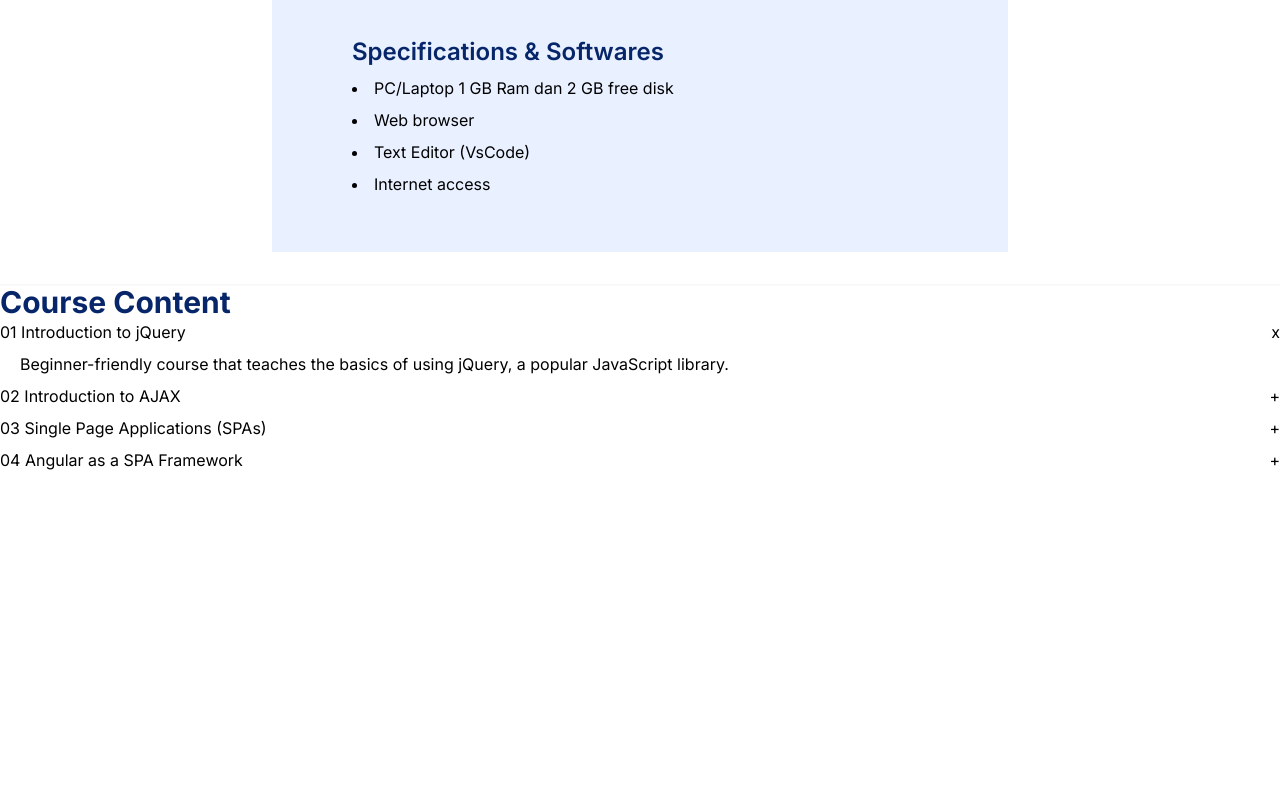
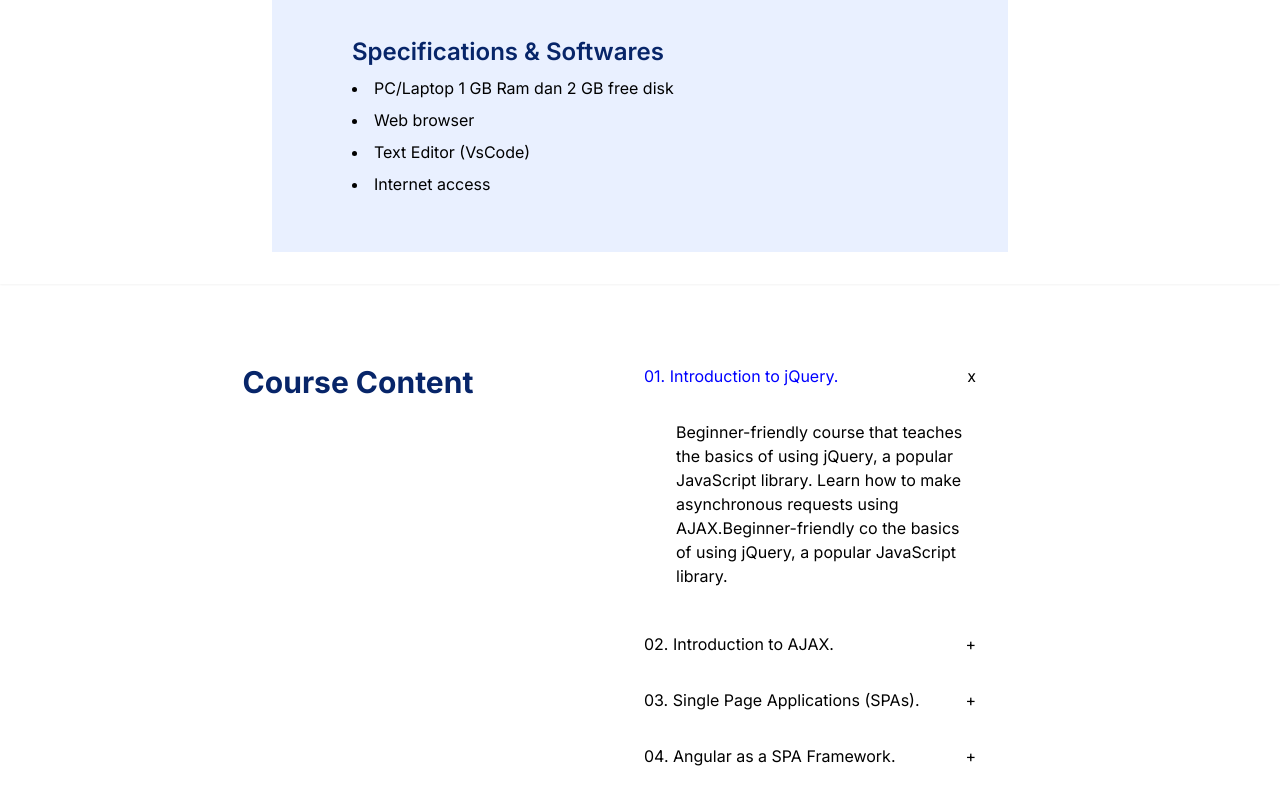
Before and after one commit to Xanvia/MOOC-IT-Center-UOP, a Next.js app in the folder frontend/: page /courses/1 in a window 1280 px wide. Shown: the part 1477-2277 px from the top of the page. Before the commit the page ends 1949 px from the top, so only its background shows below. Built offline with nearby package versions, Linux system fonts and the light colour scheme; no server answers.

Commit message:
feat: customized and fix allignments

```diff
--- a/frontend/src/components/Course/CourseCard/CourseHome/CourseContent.tsx
+++ b/frontend/src/components/Course/CourseCard/CourseHome/CourseContent.tsx
@@ -3,8 +3,16 @@ import CourseContentAccordion from "../CourseHome/CourseContentAccordion";
 
 const CourseContent: React.FC = () => {
   return <>
-  <h1 className="text-3xl font-bold text-primary">Course Content</h1>
-  <CourseContentAccordion/>
+  <div className="">
+    <div className="grid grid-cols-2 gap-2 m-20 center">
+      <div>
+      <h1 className="text-3xl text-center font-bold text-primary">Course Content</h1>
+      </div>
+      <div className="mr-56">
+        <CourseContentAccordion/></div>
+    </div>
+  </div>
+
   </>;
 };
 
--- a/frontend/src/components/Course/CourseCard/CourseHome/CourseContentAccordion.tsx
+++ b/frontend/src/components/Course/CourseCard/CourseHome/CourseContentAccordion.tsx
@@ -9,19 +9,19 @@ interface AccordionItem {
 const accordionData: AccordionItem[] = [
   {
     title: "Introduction to jQuery",
-    content: "Beginner-friendly course that teaches the basics of using jQuery, a popular JavaScript library."
+    content: "Beginner-friendly course that teaches the basics of using jQuery, a popular JavaScript library. Learn how to make asynchronous requests using AJAX.Beginner-friendly co the basics of using jQuery, a popular JavaScript library."
   },
   {
     title: "Introduction to AJAX",
-    content: "Learn how to make asynchronous requests using AJAX."
+    content: "Learn how to make asynchronous requests using AJAX.Beginner-friendly course that teaches the basics of using jQuery, a popular JavaScript library. the basics of using jQuery, a popular JavaScript library."
   },
   {
     title: "Single Page Applications (SPAs)",
-    content: "Understand the principles behind SPAs and how they work."
+    content: "Understand the principles behind SPAs and how they work. Learn how to make asynchronous requests using AJAX.Beginner-friendly co Learn how to make asynchronous requests using AJAX.Beginner-friendly co the basics of using jQuery, a popular JavaScript library."
   },
   {
     title: "Angular as a SPA Framework",
-    content: "Learn how to use Angular for building SPAs."
+    content: "Learn how to use Angular for building SPAs. Learn how to make asynchronous requests using AJAX.Beginner-friendly co Learn how to make asynchronous requests using AJAX.Beginner-friendly co the basics of using jQuery, a popular JavaScript library."
   }
 ];
 
@@ -33,24 +33,30 @@ const Accordion = () => {
   };
 
   return (
-    <div>
+    <div className="">
+      <div className= " ">
       {accordionData.map((item, index) => (
         <div key={index}>
           <div
-            style={{ display: 'flex', justifyContent: 'space-between', cursor: 'pointer', marginBottom: '8px' }}
+            style={{ display: 'flex', justifyContent: 'space-between', cursor: 'pointer', marginBottom: '32px' }}
             onClick={() => handleToggle(index)}
           >
-            <span>{index + 1 < 10 ? `0${index + 1}` : index + 1} {item.title}</span>
+            <span style={{ color: activeIndex === index ? 'blue' : 'black' }}>
+              {index + 1 < 10 ? `0${index + 1}.` : index + 1} {item.title}.
+            </span>
             <span>{activeIndex === index ? 'x' : '+'}</span>
           </div>
           {activeIndex === index && (
-            <div style={{ paddingLeft: '20px', marginBottom: '8px' }}>
+            <div style={{ paddingLeft: '32px', marginBottom: '44px', }}>
               {item.content}
             </div>
           )}
         </div>
       ))}
     </div>
+
+    </div>
+
   );
 };
 
```
